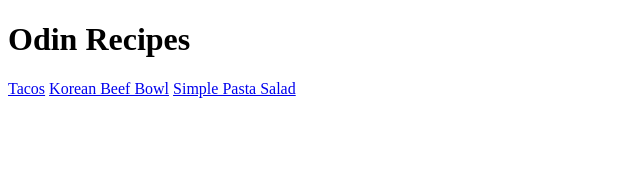
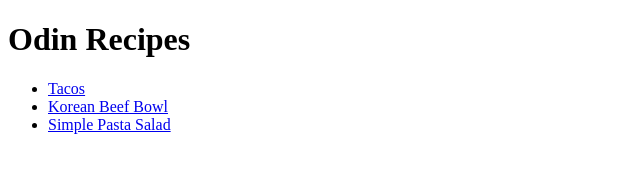
Before and after one commit to chriswebdv/odin-myrecipes, a plain HTML site: page index.html in a window 1280 px wide. Shown: the whole page, without its empty margins (0-640 px from the left). Drawn offline with Linux system fonts and the light colour scheme.

Commit message:
Place recipes inside an unodered list

```diff
--- a/index.html
+++ b/index.html
@@ -9,8 +9,11 @@
     </head>
     <body>
         <h1>Odin Recipes</h1>
-        <a href="recipes/tacos.html">Tacos</a>
-        <a href="recipes/beef.html">Korean Beef Bowl</a>
-        <a href="recipes/salad.html">Simple Pasta Salad</a>
+        <ul>
+            <li><a href="recipes/tacos.html">Tacos</a></li>
+            <li><a href="recipes/beef.html">Korean Beef Bowl</a></li>
+            <li><a href="recipes/salad.html">Simple Pasta Salad</a></li>
+        </ul>
+
     </body>
 </html>
```
